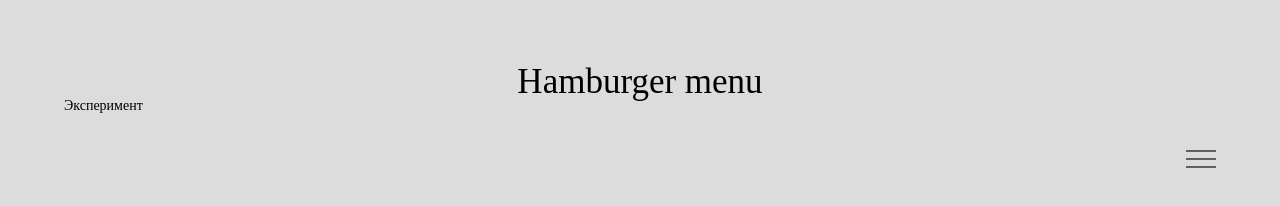
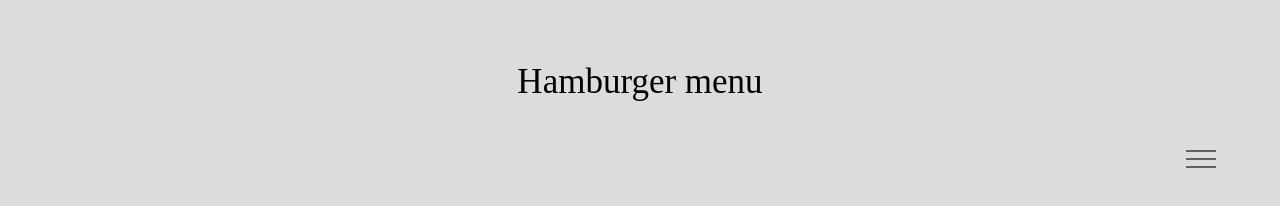
Before and after one commit to AleXVBulatov/hamburger-menu, a plain HTML site: page index.html in a window 1280 px wide. Drawn offline with Linux system fonts and the light colour scheme.

Commit message:
Remove new div

```diff
--- a/index.html
+++ b/index.html
@@ -24,11 +24,6 @@
   </ul>
 </div>
 
-<div>
-  <p>
-    Эксперимент
-  </p>
-</div>
 
 </body>
 </html>
```
